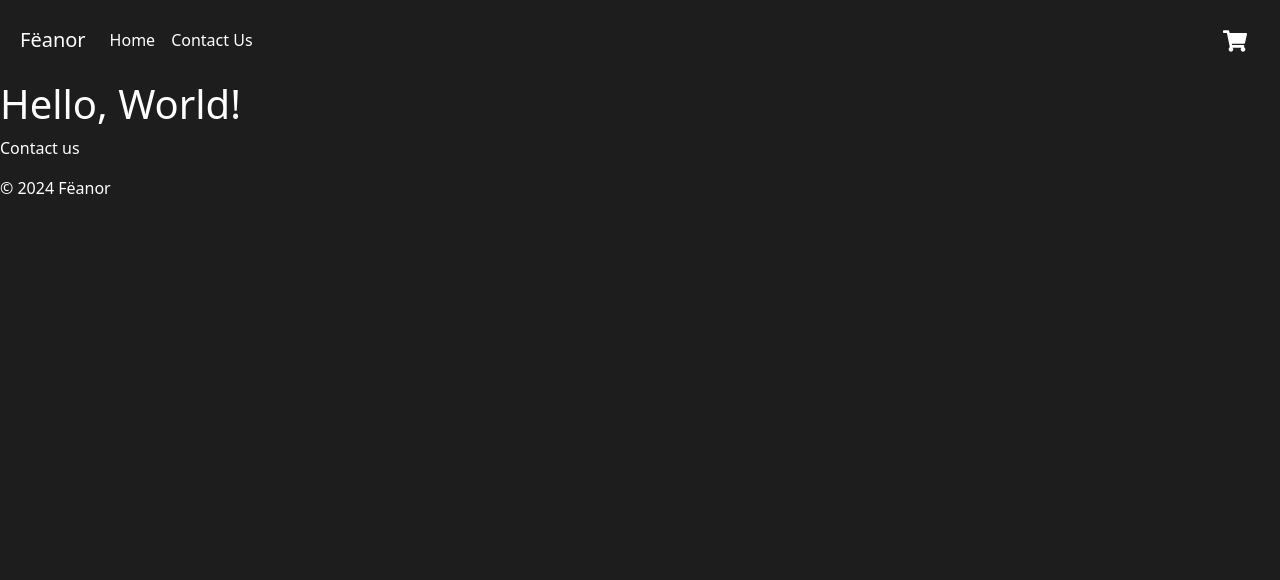
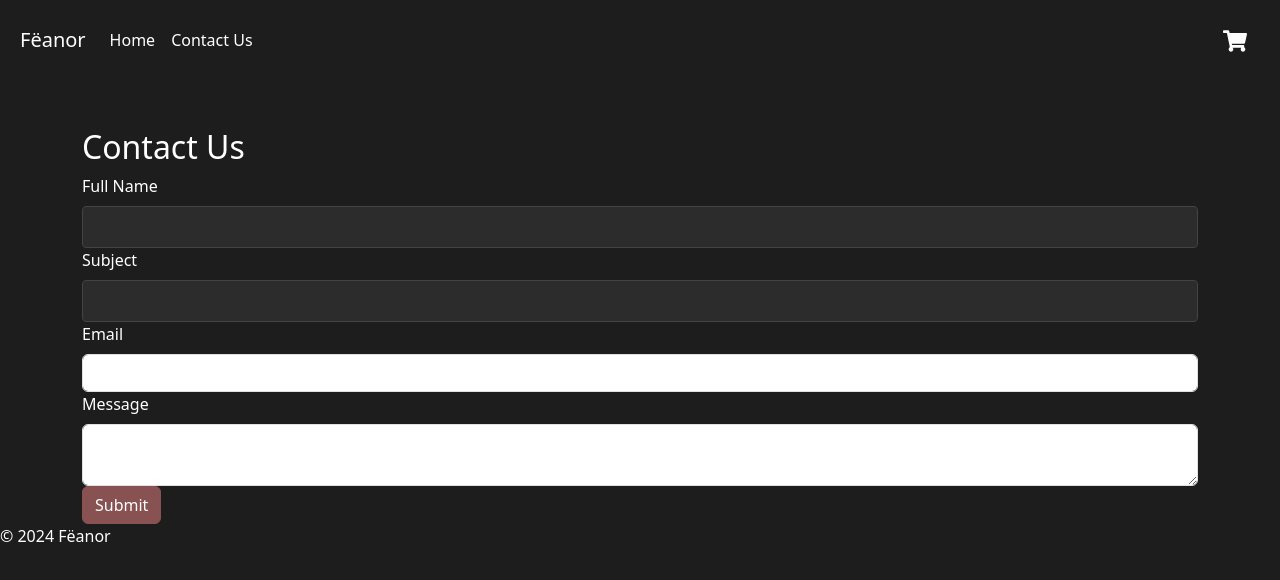
Before and after one commit to TaranJ/js-frameworks, a React (Create React App) app: page /contact in a window 1280 px wide. Shown: the top 580 px of the page. Built offline with nearby package versions, Linux system fonts and the light colour scheme.

Commit message:
ads contact form

```diff
--- a/src/pages/ContactPage.jsx
+++ b/src/pages/ContactPage.jsx
@@ -1,10 +1,97 @@
-import React from "react";
+import React, { useState } from "react";
+import { Form, Button, Alert } from "react-bootstrap";
 
 function ContactPage() {
+  const [formData, setFormData] = useState({
+    fullName: "",
+    subject: "",
+    email: "",
+    body: "",
+  });
+
+  const [errors, setErrors] = useState({});
+  const [success, setSuccess] = useState(false);
+
+  // Handle input changes
+  const handleChange = (e) => {
+    const { name, value } = e.target;
+    setFormData({
+      ...formData,
+      [name]: value,
+    });
+    setErrors({ ...errors, [name]: "" }); // Clear errors on change
+  };
+
+  // Validate the form inputs
+  const validateForm = () => {
+    const newErrors = {};
+    if (formData.fullName.length < 3) {
+      newErrors.fullName = "Name must be at least 3 characters long.";
+    }
+    if (formData.subject.length < 3) {
+      newErrors.subject = "Subject must be at least 3 characters long.";
+    }
+    if (!/\S+@\S+\.\S+/.test(formData.email)) {
+      newErrors.email = "Please enter a valid email address.";
+    }
+    if (formData.body.length < 3) {
+      newErrors.body = "Body must be at least 3 characters long.";
+    }
+    setErrors(newErrors);
+    return Object.keys(newErrors).length === 0; // Returns true if no errors
+  };
+
+  // Handle form submission
+  const handleSubmit = (e) => {
+    e.preventDefault(); // Prevent default form submission
+    if (validateForm()) {
+      console.log(formData); // Log form data if validation passes
+      setSuccess(true); // Show success message
+      // Reset form data
+      setFormData({
+        fullName: "",
+        subject: "",
+        email: "",
+        body: "",
+      });
+    } else {
+      setSuccess(false); // Hide success message if validation fails
+    }
+  };
+
   return (
-    <div className="contactpage main">
-      <h1>Hello, World!</h1>
-      <p>Contact us</p>
+    <div className="contact-page container mt-5">
+      <h2>Contact Us</h2>
+      {success && <Alert variant="success">Your message has been sent!</Alert>}
+      <Form onSubmit={handleSubmit}>
+        <Form.Group controlId="formFullName">
+          <Form.Label>Full Name</Form.Label>
+          <Form.Control type="text" name="fullName" value={formData.fullName} onChange={handleChange} isInvalid={!!errors.fullName} required />
+          <Form.Control.Feedback type="invalid">{errors.fullName}</Form.Control.Feedback>
+        </Form.Group>
+
+        <Form.Group controlId="formSubject">
+          <Form.Label>Subject</Form.Label>
+          <Form.Control type="text" name="subject" value={formData.subject} onChange={handleChange} isInvalid={!!errors.subject} required />
+          <Form.Control.Feedback type="invalid">{errors.subject}</Form.Control.Feedback>
+        </Form.Group>
+
+        <Form.Group controlId="formEmail">
+          <Form.Label>Email</Form.Label>
+          <Form.Control type="email" name="email" value={formData.email} onChange={handleChange} isInvalid={!!errors.email} required />
+          <Form.Control.Feedback type="invalid">{errors.email}</Form.Control.Feedback>
+        </Form.Group>
+
+        <Form.Group controlId="formBody">
+          <Form.Label>Message</Form.Label>
+          <Form.Control as="textarea" name="body" value={formData.body} onChange={handleChange} isInvalid={!!errors.body} required />
+          <Form.Control.Feedback type="invalid">{errors.body}</Form.Control.Feedback>
+        </Form.Group>
+
+        <Button variant="primary" type="submit">
+          Submit
+        </Button>
+      </Form>
     </div>
   );
 }
```
